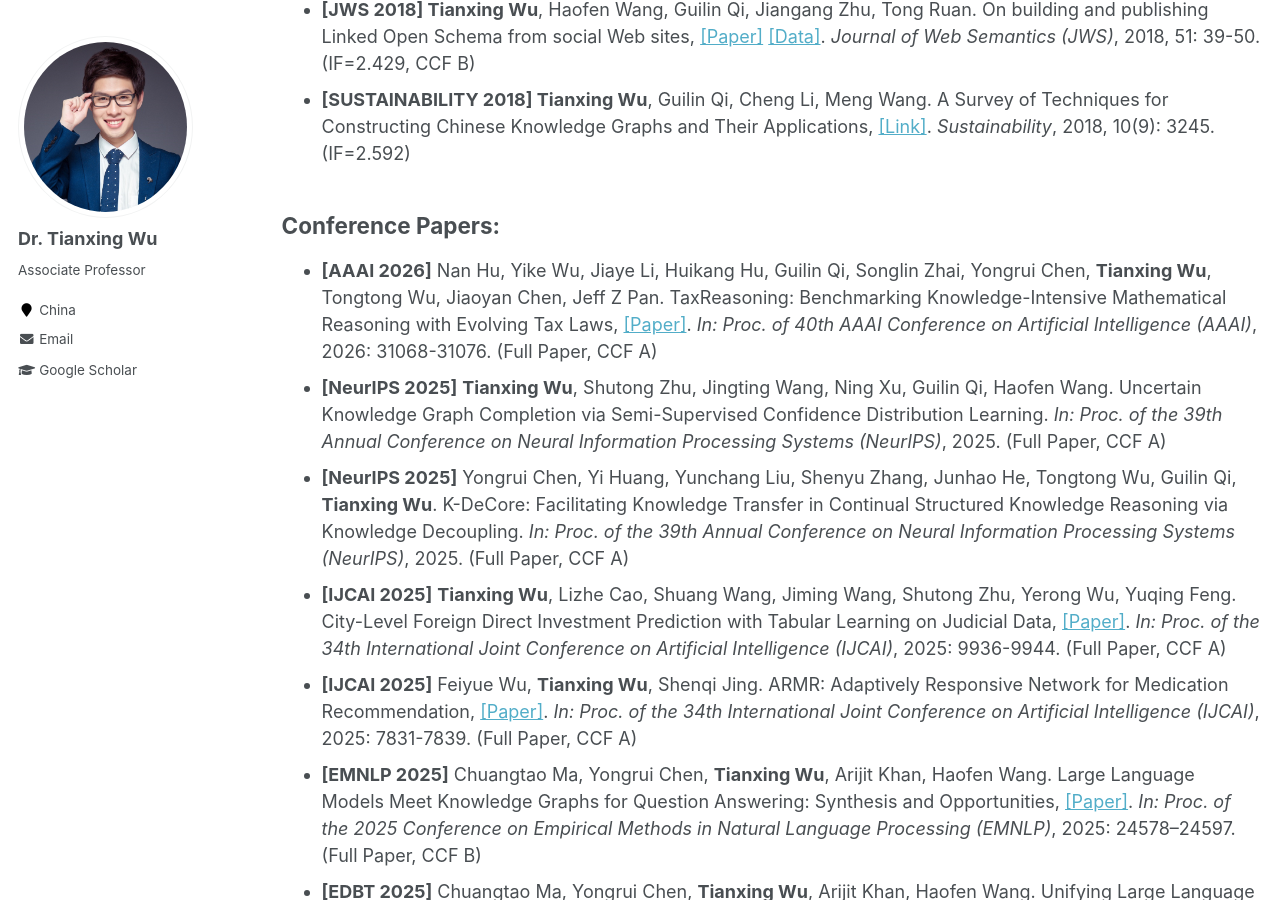
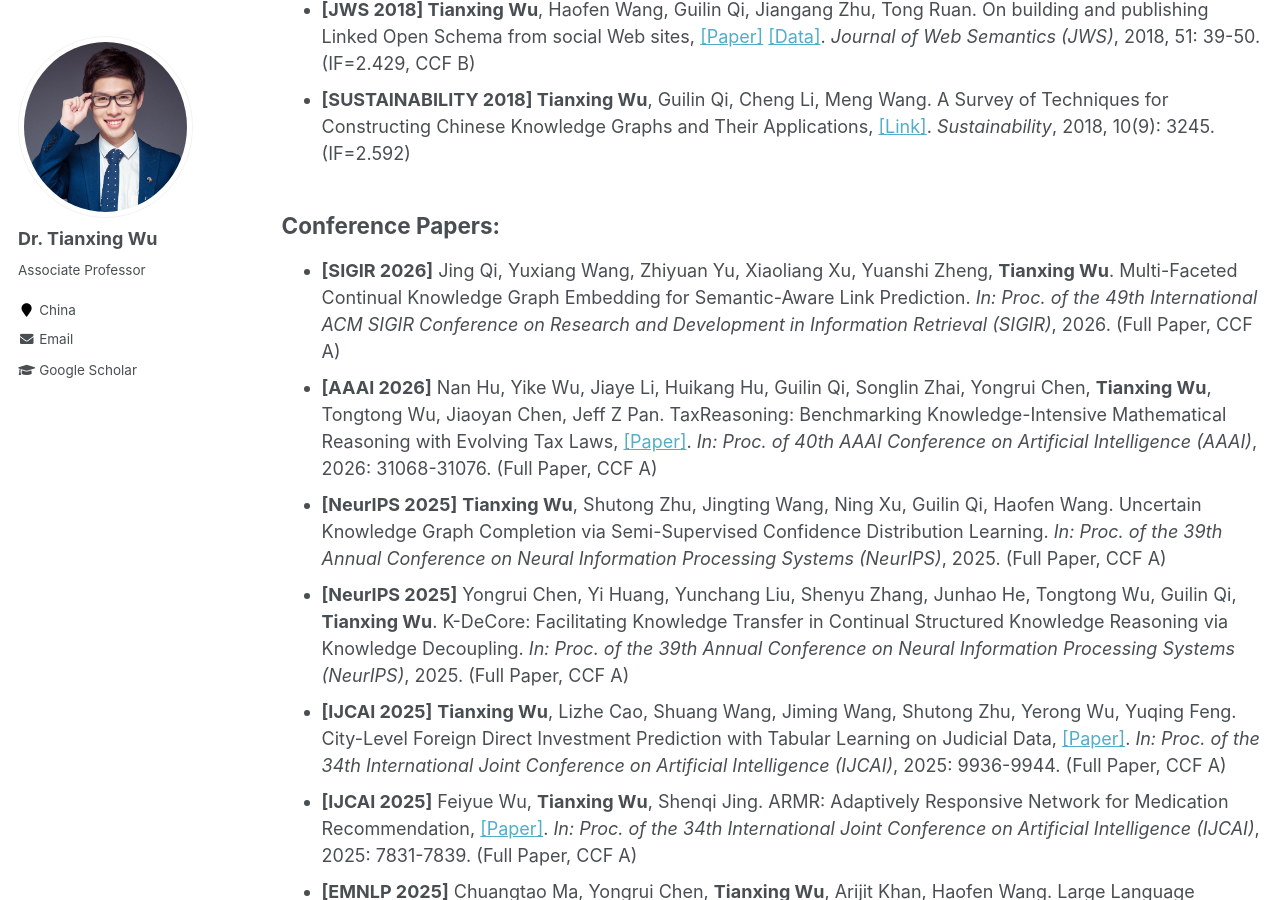
Before and after one commit to tianxing-wu/tianxing-wu.github.io, a Jekyll site: the page built from _pages/selected_publications.md, in a window 1280 px wide and 900 px high, scrolled down 1842 px. Built offline with Jekyll 4.4.1, drawn with Linux system fonts in a browser that asks for light colours; comment, search, counter and statistics services are not loaded.

Commit message:
info update

```diff
--- a/_pages/selected_publications.md
+++ b/_pages/selected_publications.md
@@ -29,6 +29,7 @@ The full list of my publications can be found in [Google Scholar](https://schola
 * **[SUSTAINABILITY 2018] Tianxing Wu**, Guilin Qi, Cheng Li, Meng Wang. A Survey of Techniques for Constructing Chinese Knowledge Graphs and Their Applications, [[Link]](https://www.mdpi.com/2071-1050/10/9/3245). <i>Sustainability</i>, 2018, 10(9): 3245. (IF=2.592)
 
 ## Conference Papers:
+* **[SIGIR 2026]** Jing Qi, Yuxiang Wang, Zhiyuan Yu, Xiaoliang Xu, Yuanshi Zheng, **Tianxing Wu**. Multi-Faceted Continual Knowledge Graph Embedding for Semantic-Aware Link Prediction. <i>In: Proc. of the 49th International ACM SIGIR Conference on Research and Development in Information Retrieval (SIGIR)</i>, 2026. (Full Paper, CCF A)
 * **[AAAI 2026]** Nan Hu, Yike Wu, Jiaye Li, Huikang Hu, Guilin Qi, Songlin Zhai, Yongrui Chen, **Tianxing Wu**, Tongtong Wu, Jiaoyan Chen, Jeff Z Pan. TaxReasoning: Benchmarking Knowledge-Intensive Mathematical Reasoning with Evolving Tax Laws, [[Paper]](https://ojs.aaai.org/index.php/AAAI/article/view/40367). <i>In: Proc. of 40th AAAI Conference on Artificial Intelligence (AAAI)</i>, 2026: 31068-31076. (Full Paper, CCF A)
 * **[NeurIPS 2025]** **Tianxing Wu**, Shutong Zhu, Jingting Wang, Ning Xu, Guilin Qi, Haofen Wang. Uncertain Knowledge Graph Completion via Semi-Supervised Confidence Distribution Learning. <i>In: Proc. of the 39th Annual Conference on Neural Information Processing Systems (NeurIPS)</i>, 2025. (Full Paper, CCF A)
 * **[NeurIPS 2025]** Yongrui Chen, Yi Huang, Yunchang Liu, Shenyu Zhang, Junhao He, Tongtong Wu, Guilin Qi, **Tianxing Wu**. K-DeCore: Facilitating Knowledge Transfer in Continual Structured Knowledge Reasoning via Knowledge Decoupling. <i>In: Proc. of the 39th Annual Conference on Neural Information Processing Systems (NeurIPS)</i>, 2025. (Full Paper, CCF A)
```
Also changed, not shown: _pages/about.md (+1 -0 lines).
